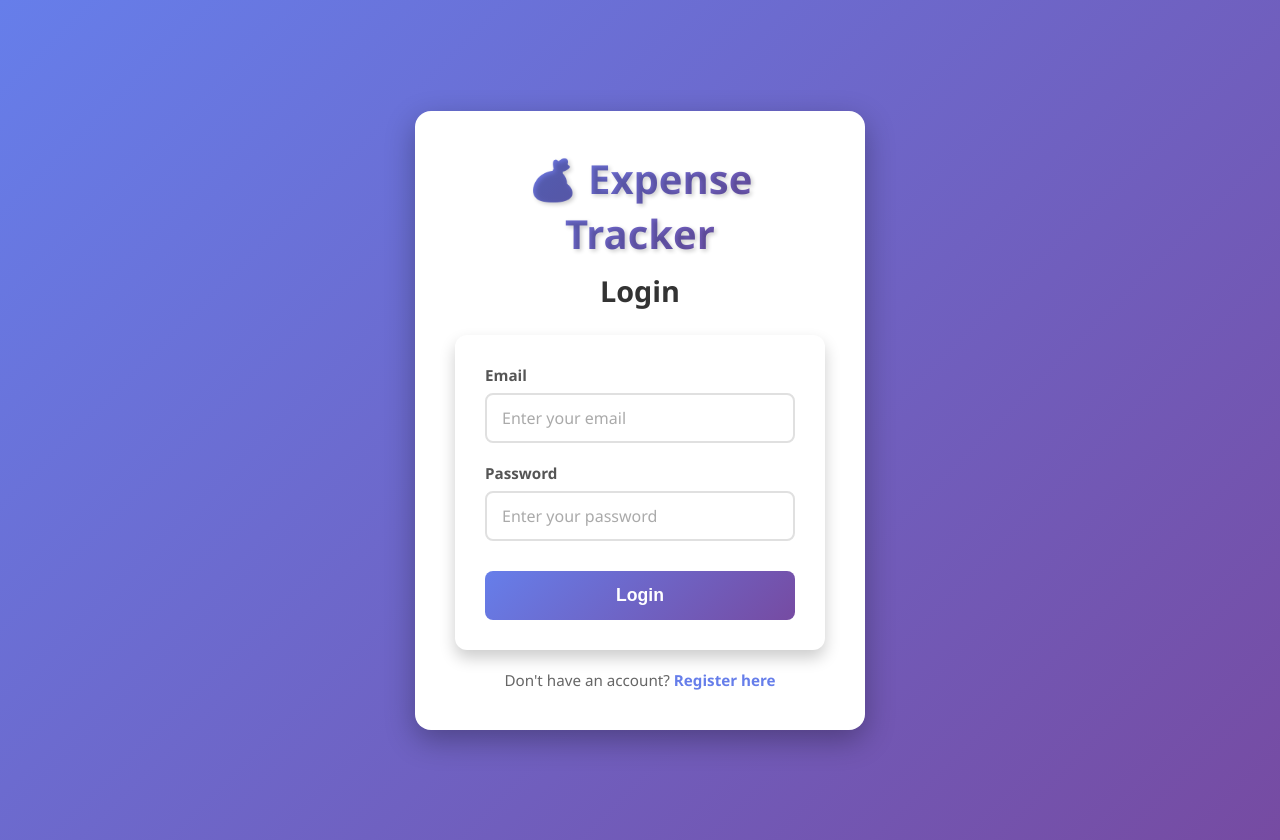
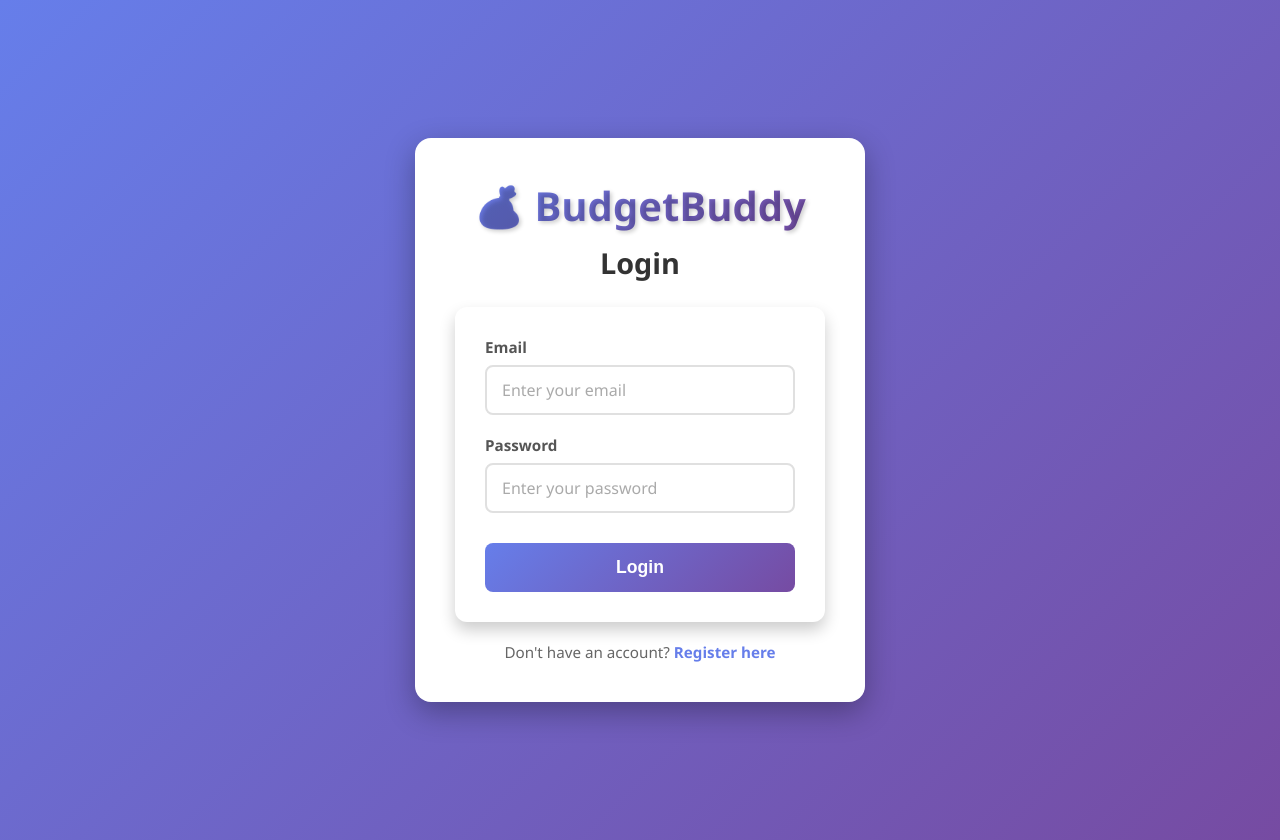
Before and after one commit to Manoltra/CSD-412-FInal-Project, a website: page frontend/index.html in a window 1280 px wide. Drawn offline with Linux system fonts and the light colour scheme.

Commit message:
Rename application on frontend

```diff
--- a/frontend/index.html
+++ b/frontend/index.html
@@ -4,14 +4,14 @@
 <head>
     <meta charset="UTF-8">
     <meta name="viewport" content="width=device-width, initial-scale=1.0">
-    <title>Expense Tracker</title>
+    <title>BudgetBuddy</title>
     <link rel="stylesheet" href="styles.css">
 </head>
 <body>
     <!-- Authentication Section -->
     <div id="auth-container" class="auth-container">
         <div class="auth-box">
-            <h1>💰 Expense Tracker</h1>
+            <h1>💰 BudgetBuddy</h1>
 
             <!-- Login Form -->
             <div id="login-section" class="auth-section active">
@@ -76,7 +76,7 @@
     <!-- Main App Section (hidden until logged in) -->
     <div id="app-container" class="container" style="display: none;">
         <div class="header">
-            <h1>💰 Expense Tracker</h1>
+            <h1>💰 BudgetBuddy</h1>
             <div class="user-info">
                 <span id="user-name">Welcome, User!</span>
                 <button id="logout-btn" class="logout-btn">Logout</button>
```
